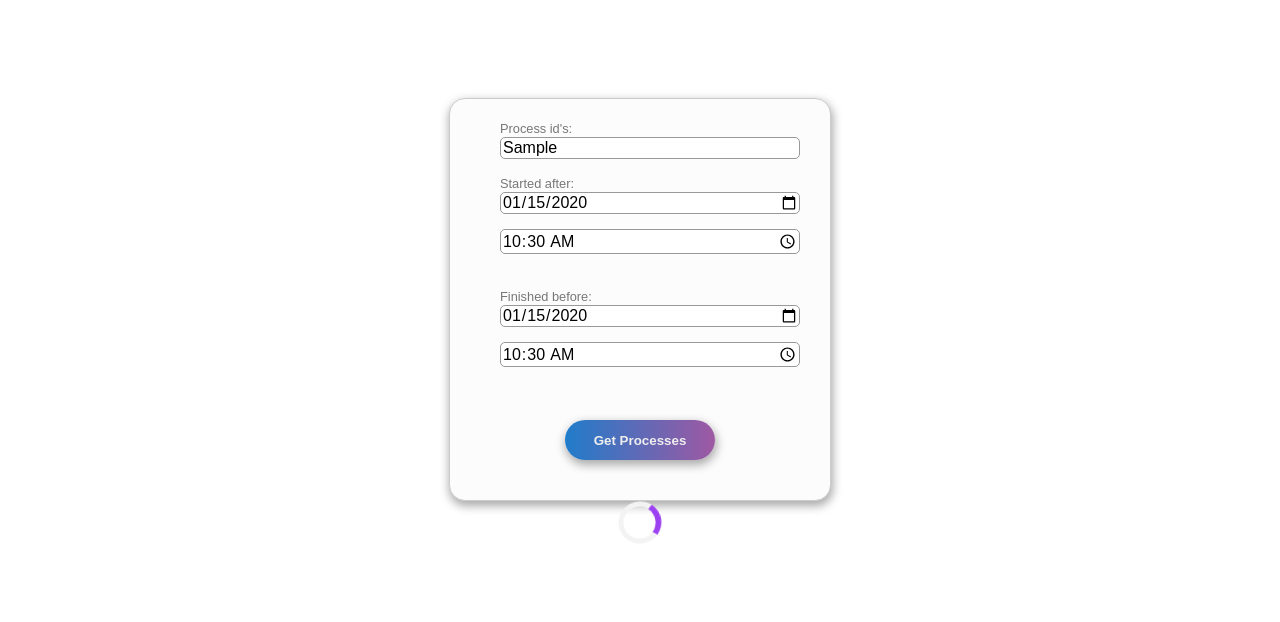
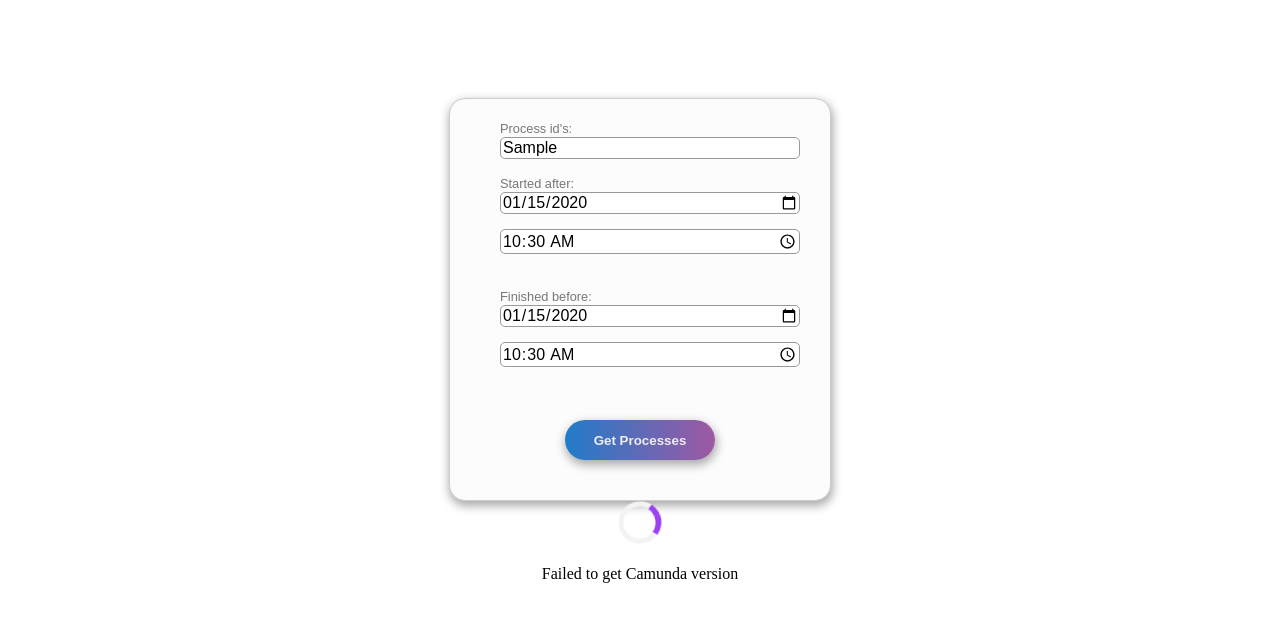
Before and after one commit to KristofferHogberg/Camunda_Process_Counter, a plain HTML site: page Apendo_Count_Processes_UI/Kristoffer/pages/counter.html in a window 1280 px wide. Both pictures are taken after typing "Sample", "2020-01-15", "10:30", "2020-01-15", "10:30" into the empty fields and a click on the button "Get Processes". Shown: the part 200-822 px from the top of the page. Drawn offline with Linux system fonts and the light colour scheme; no server answers.

```diff
--- a/Apendo_Count_Processes_UI/Kristoffer/pages/counter.html
+++ b/Apendo_Count_Processes_UI/Kristoffer/pages/counter.html
@@ -23,8 +23,6 @@
       <h1>Camunda 7</h1>
     </div>
 
-    <div id="version"></div>
-
     <div class="container-form">
       <form
         id="process-form"
@@ -48,6 +46,7 @@
     </div>
 
     <div id="container">
+      <div id="version"></div>
       <div id="dataDisplay"></div>
     </div>
 
--- a/Apendo_Count_Processes_UI/Kristoffer/scripts/script.js
+++ b/Apendo_Count_Processes_UI/Kristoffer/scripts/script.js
@@ -62,7 +62,7 @@
 
     displayLoading();
     await getDateAndTime();
-    await getCamundaVersion();
+    await displayCamundaVersion();
 
     if (processId) {
 
@@ -94,7 +94,7 @@
         '</code></pre>';
 }
 
-const getCamundaVersion = async () => {
+async function getCamundaVersion() {
     const endpoint = new URL(
         `http://localhost:8080/engine-rest/version`
     );
@@ -102,30 +102,16 @@
     const response = await fetch(endpoint);
     const data = await response.json();
 
-    console.log("CAMUNDA VERSION: " + JSON.stringify(data));
     return data;
-
 }
 
-// async function getCamundaVersion() {
-//     const endpoint = new URL(
-//         `http://localhost:8080/engine-rest/version`
-//     );
-//     // endpoint.searchParams.set('token', 'MY_TOKEN_HERE');
-//     const response = await fetch(endpoint);
-//     const data = await response.json();
-//
-//     console.log("CAMUNDA VERSION: " + JSON.stringify(data));
-//     return data;
-// }
-
-// async function displayVersion() {
-//     const versionElement = document.getElementById('version');
-//     try {
-//         const version = await getCamundaVersion();
-//         versionElement.innerText = version.version;
-//     } catch (error) {
-//         console.error(error);
-//         versionElement.innerText = 'Failed to get Camunda version';
-//     }
-// }
+async function displayCamundaVersion() {
+    const versionElement = document.getElementById('version');
+    try {
+        const version = await getCamundaVersion();
+        versionElement.innerText = `Current Camunda version: ${version.version}`;
+    } catch (error) {
+        console.error(error);
+        versionElement.innerText = 'Failed to get Camunda version';
+    }
+}
```
Also changed, not shown: Apendo_Count_Processes_UI/Kristoffer/css/style.css (+14 -0 lines), 2 other files.
